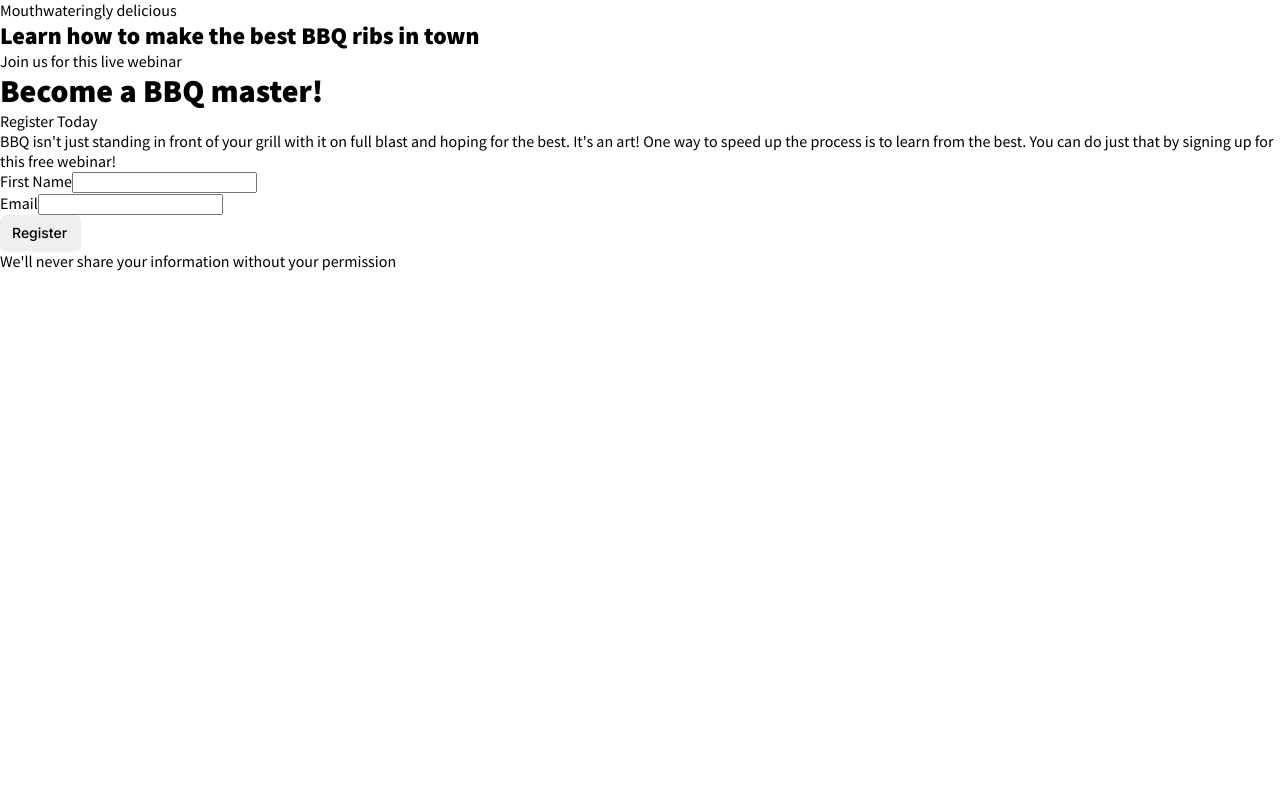
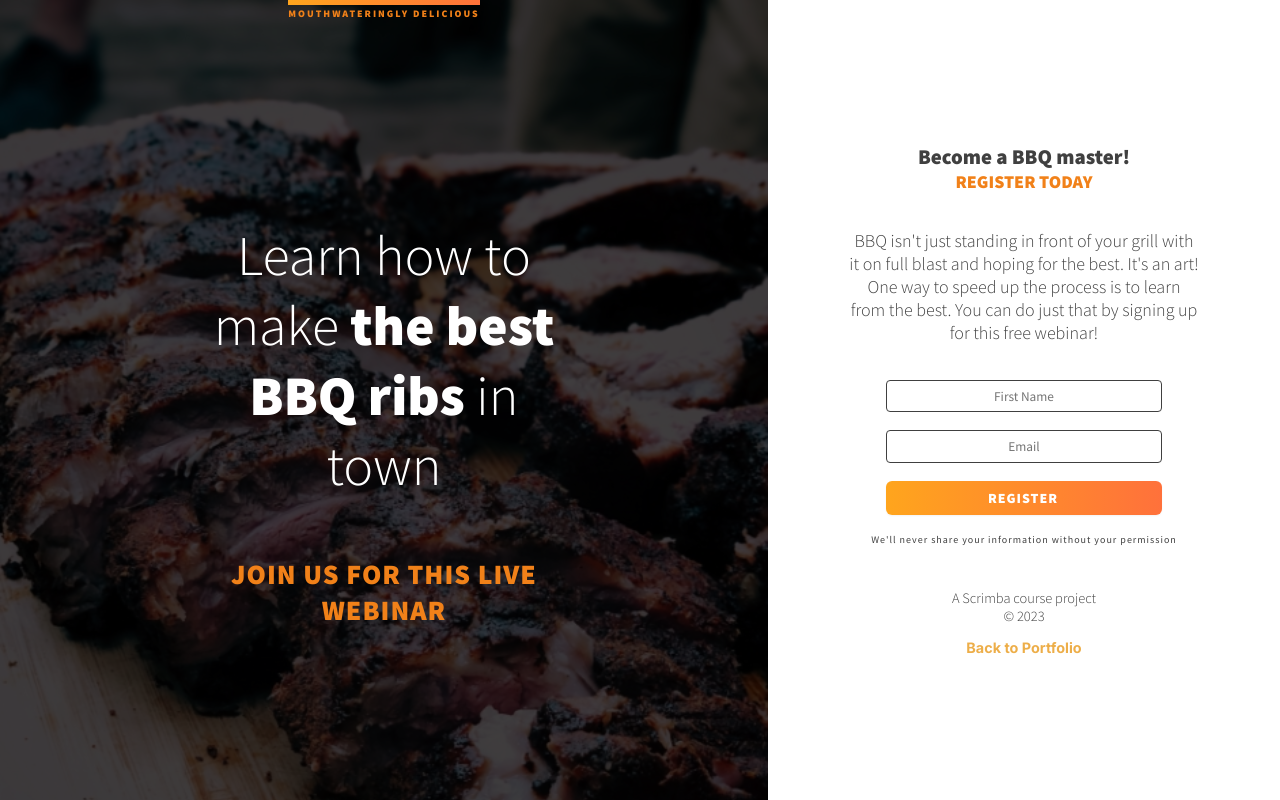
Before and after one commit to ban-lee/portfolio, a React (Vite) app: page /bbq in a window 1280 px wide. Built offline with nearby package versions, Linux system fonts and the light colour scheme.

Commit message:
Finish up BBQ project

```diff
--- a/index.html
+++ b/index.html
@@ -16,7 +16,7 @@
     />
     <!-- Fonts for responsive projects -->
     <link
-      href="https://fonts.googleapis.com/css2?family=Lora&family=Source+Sans+Pro:wght@400;900&family=Ubuntu:wght@400;700&display=swap"
+      href="https://fonts.googleapis.com/css2?family=Lora&family=Source+Sans+Pro:wght@300;400;900&family=Ubuntu:wght@400;700&display=swap"
       rel="stylesheet"
     />
 
--- a/src/projects/responsive-web-2/form/form.module.css
+++ b/src/projects/responsive-web-2/form/form.module.css
@@ -0,0 +1,55 @@
+.form {
+  display: flex;
+  flex-direction: column;
+  gap: 1em;
+}
+
+.name,
+.email {
+  margin: 0 auto;
+  width: 90%;
+}
+
+.name input,
+.email input {
+  border: 1px solid var(--bbq-dark);
+  border-radius: 4px;
+  font-family: inherit;
+  padding: 0.5em;
+  text-align: center;
+  width: 100%;
+}
+
+input {
+  transform: scale(1);
+  transition: transform 250ms;
+}
+
+input:focus {
+  transform: scale(1.1);
+}
+
+.registerBtn {
+  background: var(--bbq-gradient);
+  border: transparent;
+  color: #ffffff;
+  cursor: pointer;
+  font-family: inherit;
+  font-weight: 900;
+  letter-spacing: 1px;
+  margin: 0 auto;
+  text-transform: uppercase;
+  transform: scale(1);
+  transition: transform 250ms;
+  width: 90%;
+}
+
+.registerBtn:hover,
+.registerBtn:focus {
+  transform: scale(1.1);
+}
+
+.fine-print {
+  font-size: 0.625rem;
+  letter-spacing: 1px;
+}
--- a/src/projects/responsive-web-2/form/form.tsx
+++ b/src/projects/responsive-web-2/form/form.tsx
@@ -2,14 +2,12 @@ import styles from './form.module.css';
 
 export function Form() {
   return (
-    <form>
-      <div>
-        <label htmlFor="name">First Name</label>
-        <input id="name" type="text" />
+    <form className={styles.form}>
+      <div className={styles.name}>
+        <input aria-label="First Name" type="text" placeholder="First Name" />
       </div>
-      <div>
-        <label htmlFor="email">Email</label>
-        <input id="email" type="text" />
+      <div className={styles.email}>
+        <input aria-label="Email" type="text" placeholder="Email" />
       </div>
 
       <button className={styles.registerBtn}>Register</button>
--- a/src/projects/responsive-web-2/home/home.module.css
+++ b/src/projects/responsive-web-2/home/home.module.css
@@ -1,26 +1,93 @@
 .container {
+  color: #404040;
   font-family: 'Source Sans Pro', sans-serif;
+  font-size: 1rem;
+  text-align: center;
+  width: 100%;
+
+  --bbq-dark: #404040;
+  --bbq-orange: #f18119;
+  --bbq-gradient: linear-gradient(to left, #ff713b, #ffa51d);
+}
+
+.container strong {
+  font-weight: 900;
+}
+
+.main > * {
+  max-width: 350px;
 }
 
 .main {
   order: 2;
-}
-
-.aside {
-  order: 1;
 
   display: flex;
   flex-direction: column;
+  align-items: center;
 }
 
-.aside h2 {
-  order: 2;
+.main {
+  padding: 2em 1em;
+
+  display: flex;
+  flex-direction: column;
+  justify-content: center;
 }
 
-.tagline {
-  order: 1;
+.main h2 {
+  font-size: 1.3125rem;
 }
 
-.info {
-  order: 3;
+.main .subtitle {
+  color: var(--bbq-orange);
+  font-weight: 900;
+  text-transform: uppercase;
 }
+
+.main .description {
+  font-weight: 300;
+  padding: 2em 0;
+}
+
+.footer {
+  font-size: 0.90rem;
+  margin-top: 3em;
+}
+
+.copyright {
+  font-weight: 300;
+}
+
+.portfolio-link {
+  margin-top: 1em;
+}
+
+.portfolio-link a {
+  color: var(--hunyadi-yellow);
+  font-family: Inter, sans-serif;
+  font-weight: 700;
+}
+
+.portfolio-link a:hover,
+.portfolio-link a:focus {
+  color: var(--harvest-gold);
+  font-family: Inter, sans-serif;
+}
+
+@media (min-width: 600px) {
+  .container {
+    font-size: 1.125rem;
+    min-height: 100vh;
+
+    display: flex;
+    flex-direction: row;
+  }
+
+  .main {
+    width: 40%;
+  }
+
+  .info .subtitle {
+    font-size: 1.75rem;
+  }
+}
--- a/src/projects/responsive-web-2/home/home.tsx
+++ b/src/projects/responsive-web-2/home/home.tsx
@@ -1,5 +1,7 @@
 import styles from './home.module.css';
 import { Form } from '../form';
+import { InfoBar } from '../infobar';
+import { NavLink } from 'react-router-dom';
 import { useEffect } from 'react';
 
 export function Home({ title }: { title: string }) {
@@ -10,13 +12,9 @@ export function Home({ title }: { title: string }) {
 
   return (
     <div className={styles.container}>
-      <aside className={styles.aside}>
-        <h2>Learn how to make the best BBQ ribs in town</h2>
-        <p className={styles.info}>Join us for this live webinar</p>
-        <p className={styles.tagline}>Mouthwateringly delicious</p>
-      </aside>
+      <InfoBar />
       <main className={styles.main}>
-        <h1>Become a BBQ master!</h1>
+        <h2>Become a BBQ master!</h2>
         <p className={styles.subtitle}>Register Today</p>
         <p className={styles.description}>
           BBQ isn't just standing in front of your grill with it on full blast and hoping for the best. It's an art! One
@@ -24,6 +22,17 @@ export function Home({ title }: { title: string }) {
           webinar!
         </p>
         <Form />
+        <footer className={styles.footer}>
+          <div className={styles.copyright}>
+            <p>A Scrimba course project</p>
+            <p>&#169; 2023</p>
+          </div>
+          <div className={styles['portfolio-link']}>
+            <NavLink to="/">
+              Back to Portfolio
+            </NavLink>
+          </div>
+        </footer>
       </main>
     </div>
   );
--- /dev/null
+++ b/src/projects/responsive-web-2/infobar/index.ts
@@ -0,0 +1 @@
+export * from './infobar';
--- /dev/null
+++ b/src/projects/responsive-web-2/infobar/infobar.module.css
@@ -0,0 +1,73 @@
+.container {
+  background-blend-mode: multiply;
+  background-color: var(--bbq-dark);
+  background-image: url(@/assets/learn-bbq/ribs.jpg);
+  background-repeat: no-repeat;
+  background-size: cover;
+  min-height: 250px;
+  order: 1;
+  padding: 0 0.5em;
+
+  display: flex;
+  flex-direction: column;
+  align-items: center;
+  justify-content: space-between;
+}
+
+.container > *  {
+  max-width: 350px;
+}
+
+.container p {
+  color: var(--bbq-orange);
+  font-weight: 900;
+  text-transform: uppercase;
+}
+
+.info {
+  flex: 1 1;
+
+  display: flex;
+  flex-direction: column;
+  justify-content: space-between;
+}
+
+.title {
+  color: #ffffff;
+  font-size: 2.25rem;
+  font-weight: 300;
+  padding-block: 1em;
+}
+
+.subtitle {
+  font-size: 1.3125rem;
+  letter-spacing: 1px;
+  padding-bottom: 1em;
+}
+
+.tagline {
+  border-image: var(--bbq-gradient) 1;
+  border-top: 5px solid #F18119;
+  font-size: 0.625rem;
+  letter-spacing: 2px;
+  order: -1;
+  padding-top: 2px;
+}
+
+@media (min-width: 600px) {
+  .container {
+    width: 60%;
+  }
+
+  .info {
+    justify-content: center;
+  }
+
+  .title {
+    font-size: 3.5rem;
+  }
+
+  .subtitle {
+    font-size: 1.75rem;
+  }
+}
--- /dev/null
+++ b/src/projects/responsive-web-2/infobar/infobar.tsx
@@ -0,0 +1,19 @@
+import styles from './infobar.module.css';
+
+export function InfoBar() {
+  return (
+    <aside className={styles.container}>
+      <div className={styles.info}>
+        <h1 className={styles.title}>
+          Learn how to make <strong>the best BBQ ribs</strong> in town
+        </h1>
+        <p className={styles.subtitle}>
+          Join us for this live webinar
+        </p>
+      </div>
+      <p className={styles.tagline}>
+        Mouthwateringly delicious
+      </p>
+    </aside>
+  );
+}
```
Also changed, not shown: src/assets/learn-bbq/ribs.jpg (added).
